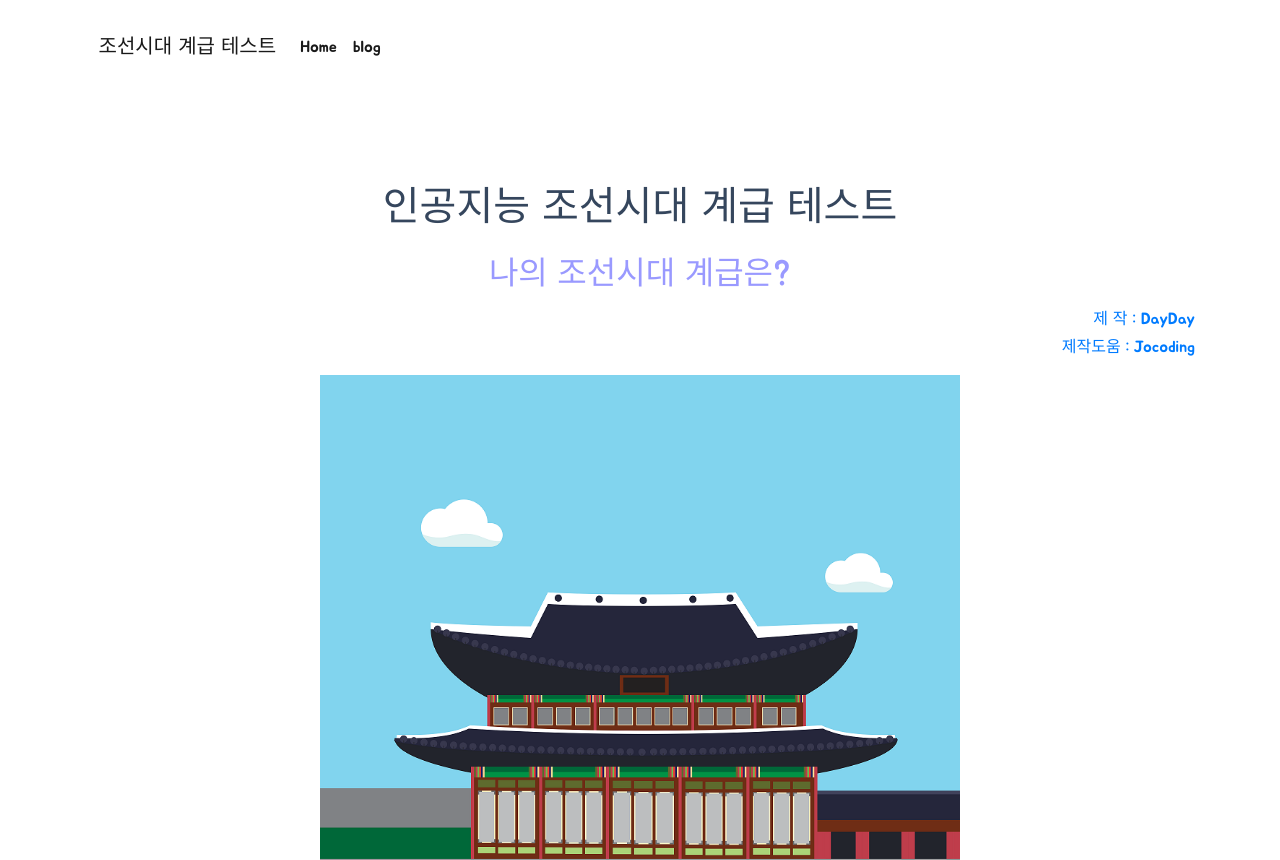
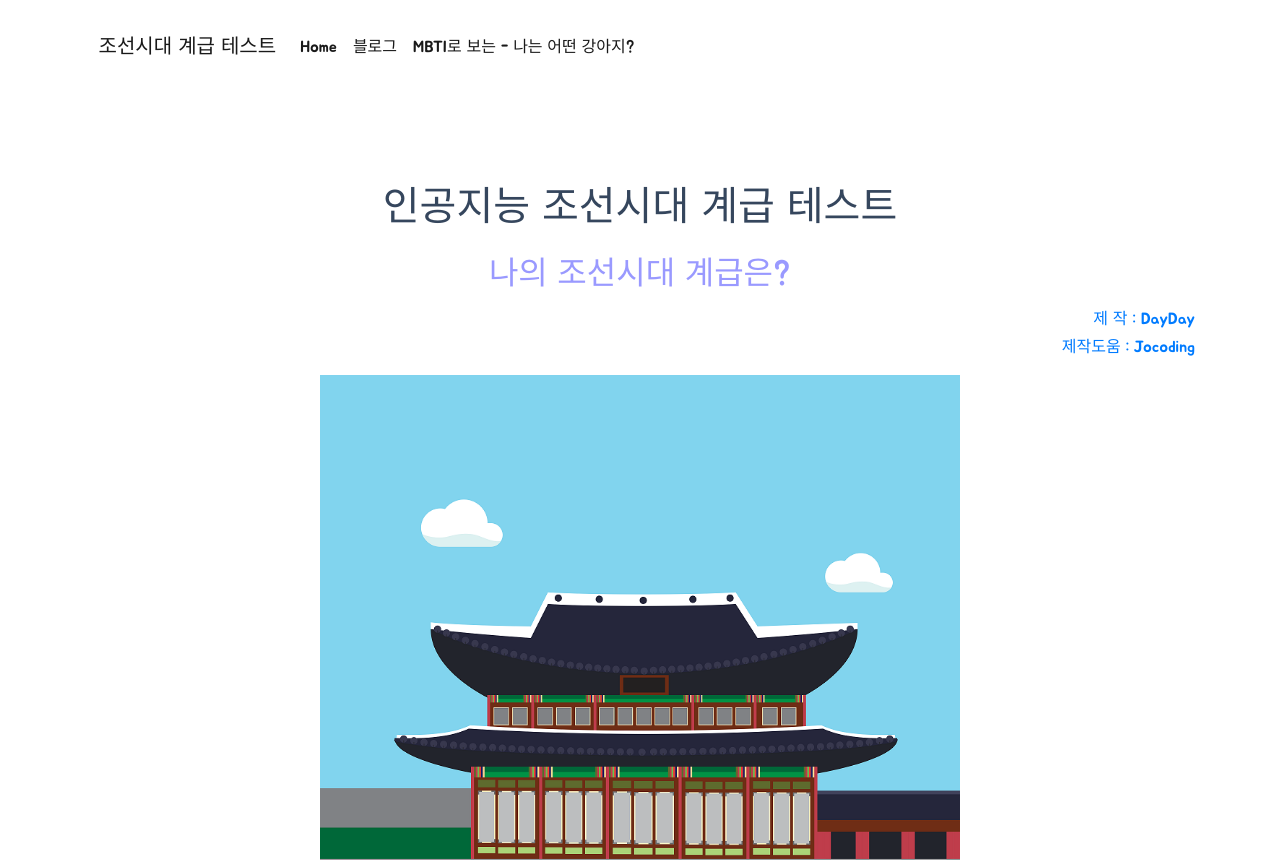
Before and after one commit to daeheeryu/josun, a plain HTML site: page index.html in a window 1280 px wide. Shown: the top 860 px of the page. Drawn offline with nearby package versions, Linux system fonts and the light colour scheme.

Commit message:
Update index.html

```diff
--- a/index.html
+++ b/index.html
@@ -59,9 +59,16 @@
                     </li>
                     <li class="nav-item active">
                     <a class="nav-link" href="https://dayday28.tistory.com/"
-                            >blog
+                            >블로그
                         </a>
                     </li>
+
+                    <li class="nav-item active">
+                    <a class="nav-link" href="https://www.dog-mbti.com/"
+                            >MBTI로 보는 - 나는 어떤 강아지?
+                        </a>
+                    </li>
+
                 </ul>
             </div>
         </nav>
```
